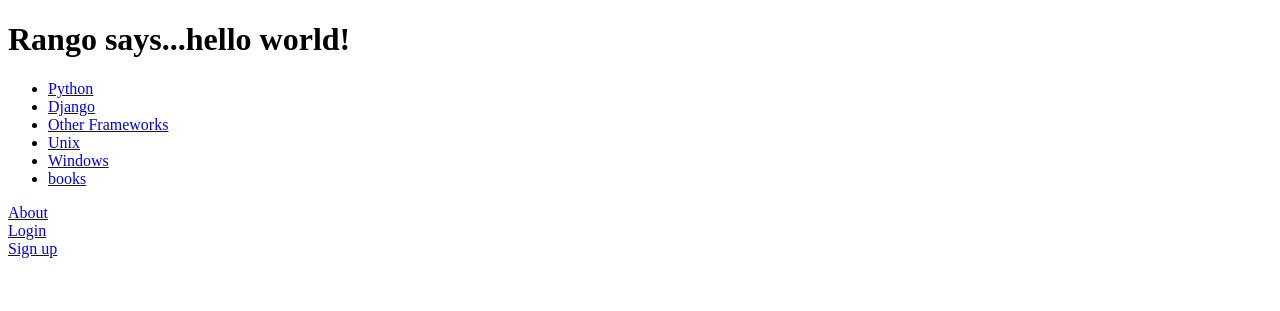
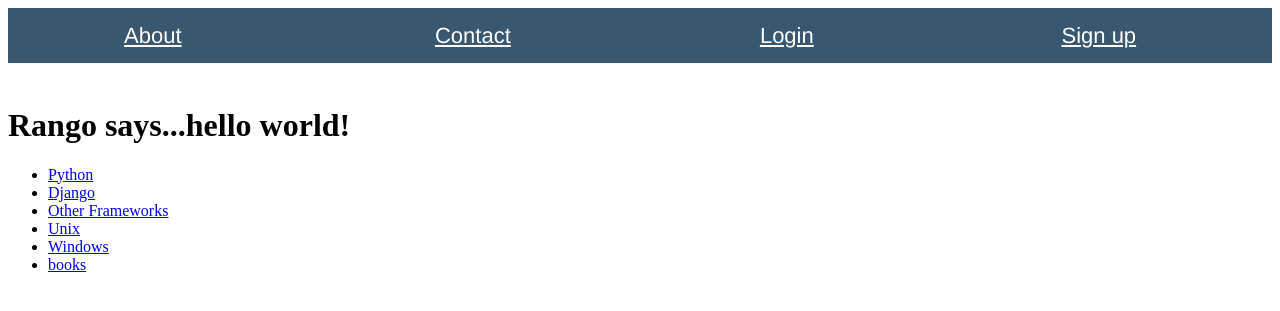
Before and after one commit to rohitvernekar/tango_with_django, a Django app: page /rango/ in a window 1280 px wide. Shown: the top 311 px of the page. Run offline with Django 3.2, Linux system fonts and the light colour scheme; data comes from the database, SQL or seed files in the repository; both versions use the stored data as it was after the commit; lists and menus that the app fills with data are empty; parts of the project's set-up code (start-up, migrations or seed data) failed here and were passed over.

Commit message:
Styling index page phase1

```diff
--- /dev/null
+++ b/static/css/index.css
@@ -0,0 +1,31 @@
+table {
+	border-collapse: seperate;
+	border-spacing: 0;
+	color: #4a4a4d;
+	font: 14px/1.4 "Helvetica Neue", Helvetica, Arial, sans-serif;
+	margin-bottom: 44px;
+	width: 100%;
+
+}
+
+th,td {
+	padding:10px 15px;
+	vertical-align: middle;
+	color: #000000;
+}
+
+thead {
+	background: #395870;
+	color: #ff0000;
+}
+
+td{
+	border-bottom: 1px solid #cecfd5;
+	border-right: 1px solid #cecfd5;
+}
+
+.astyle {
+	color: #ffffff;
+	font: 22px/1.6 "Helvetica Neue", Helvetica, Arial, sans-serif;
+
+}
--- a/templates/rango/index.html
+++ b/templates/rango/index.html
@@ -4,9 +4,43 @@
 
     <head>
         <title> Rango </title>
+        <link rel="StyleSheet" type="text/css" href="{{ STATIC_URL }}css/index.css" />
     </head>
 
     <body>
+
+    <table>
+        <thead>
+        <tr>
+            <th scope="col" colspan="2">
+            <a class="astyle" href="/rango/about/">About</a>
+            </th>
+            <th scope="col">
+            <a class="astyle" href="/rango/about/">Contact</a>
+            </th>
+            {% if user.is_authenticated %}
+                <th scope="col">
+                <a class="astyle" href="/rango/add_category/"> Add a new category</a>
+                </th>
+                <th scope="col">
+                <a class="astyle" href="/rango/restricted/">Restricted</a><br/>
+                </th>
+                <th scope="col">
+                <a class="astyle" href="/rango/logout/">Logout</a><br/>
+                </th>
+            {% else %}
+                <th scope="col">
+                <a class="astyle" href="/rango/login/">Login</a><br/>
+                </th>
+                <th scope="col">
+                <a class="astyle" href="/rango/register/">Sign up</a>
+                </th>
+                {% endif %}
+          </tr>
+          </thead>
+          </table>
+
+
         {% if user.is_authenticated %}
         <h1> Rango says ...hello {{ user.username }}</h1>
         {% else %}
@@ -23,16 +57,6 @@
             <strong>There are no categories present.</strong>
         {% endif %}
 
-        <a href="/rango/about/">About</a><br/>
-        {% if user.is_authenticated %}
-        <a href="/rango/add_category/"> Add a new category</a><br/>
-        <a href="/rango/restricted/">Restricted</a><br/>
-        <a href="/rango/logout/">Logout</a><br/>
-        {% else %}
-        <a href="/rango/login/">Login</a><br/>
-        <a href="/rango/register/">Sign up</a>
-        {% endif %}
-
     </body>
 
 </html>
```
Also changed, not shown: rango.db.
